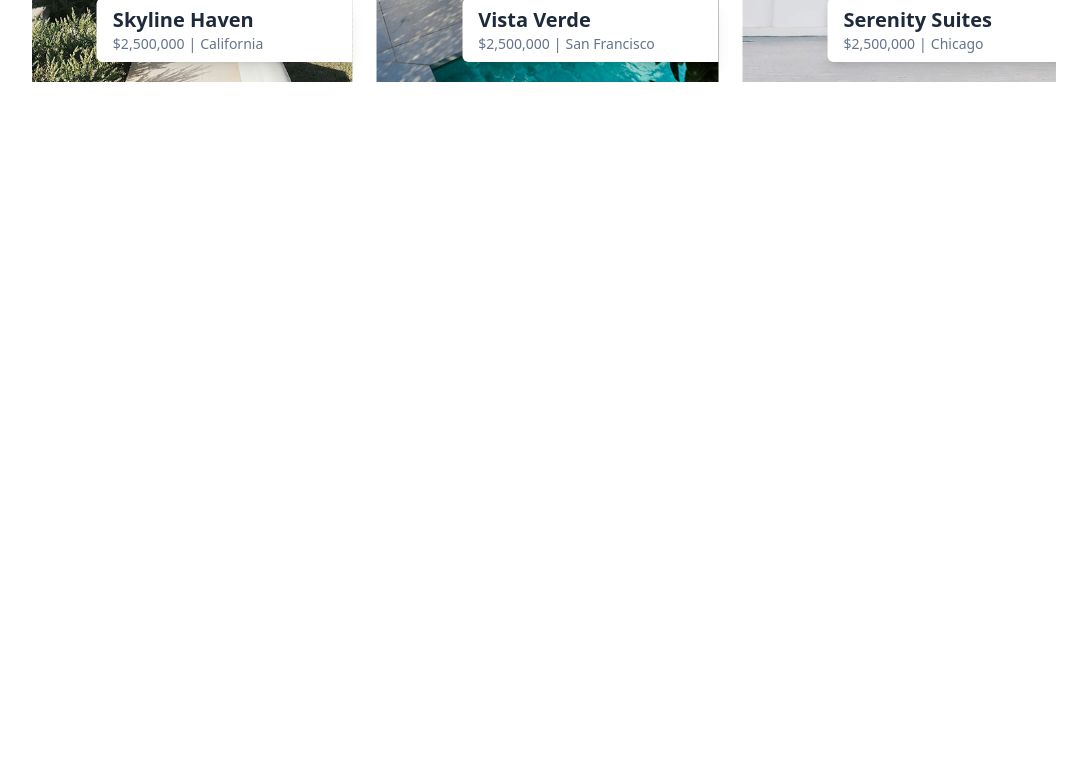
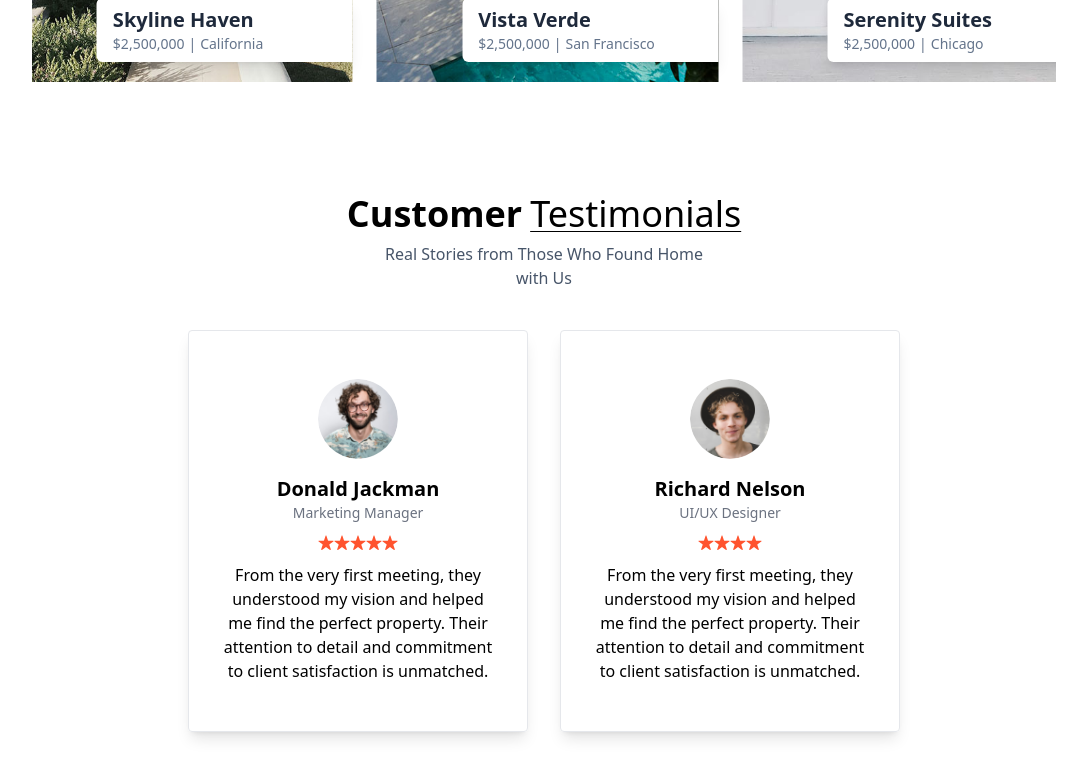
Before and after one commit to diegomillandev/real_estate, a React (Vite) app: page / in a window 1280 px wide. Shown: the part 2180-2943 px from the top of the page, without its empty margins (96-1183 px from the left). Before the commit the page ends 2318 px from the top, so only its background shows below. Built offline with nearby package versions, Linux system fonts and the light colour scheme.

Commit message:
add testimonials section

```diff
--- a/src/App.jsx
+++ b/src/App.jsx
@@ -1,6 +1,7 @@
 import { About } from "./components/About";
 import { Header } from "./components/Header";
 import { Projects } from "./components/Projects";
+import { Testimonials } from "./components/Testimonials";
 
 export const App = () => {
   return (
@@ -8,6 +9,7 @@ export const App = () => {
       <Header />
       <About />
       <Projects />
+      <Testimonials />
     </div>
   );
 };
--- /dev/null
+++ b/src/components/Testimonials/Testimonials.jsx
@@ -0,0 +1,43 @@
+import { assets } from "@/assets/assets";
+import { Section, TitleSection } from "../shared";
+import { testimonialsData } from "@/lib/testimonial";
+
+export const Testimonials = () => {
+  return (
+    <Section id="Testimonials">
+      <TitleSection
+        title="Customer"
+        highlight="Testimonials"
+        subtitle="Real Stories from Those Who Found Home with Us"
+      />
+
+      <div className="flex flex-wrap gap-8 justify-center mt-10">
+        {testimonialsData.map((testimonial, index) => (
+          <div
+            key={index}
+            className="max-w-[21.25rem] border rounded shadow-lg px-8 py-12 text-center"
+          >
+            <img
+              src={testimonial.image}
+              alt={testimonial.name}
+              className="w-20 h-20 rounded-full mx-auto mb-4"
+            />
+            <h2 className="font-bold text-xl">{testimonial.name}</h2>
+            <p className="text-gray-500 text-sm">{testimonial.title}</p>
+            <div className="flex justify-center my-3">
+              {Array.from({ length: testimonial.rating }).map((_, index) => (
+                <img
+                  src={assets.star_icon}
+                  alt="star"
+                  className="w-4 h-4"
+                  key={index}
+                />
+              ))}
+            </div>
+            <p className="">{testimonial.text}</p>
+          </div>
+        ))}
+      </div>
+    </Section>
+  );
+};
--- /dev/null
+++ b/src/components/Testimonials/index.js
@@ -0,0 +1 @@
+export * from "./Testimonials.jsx";
```
